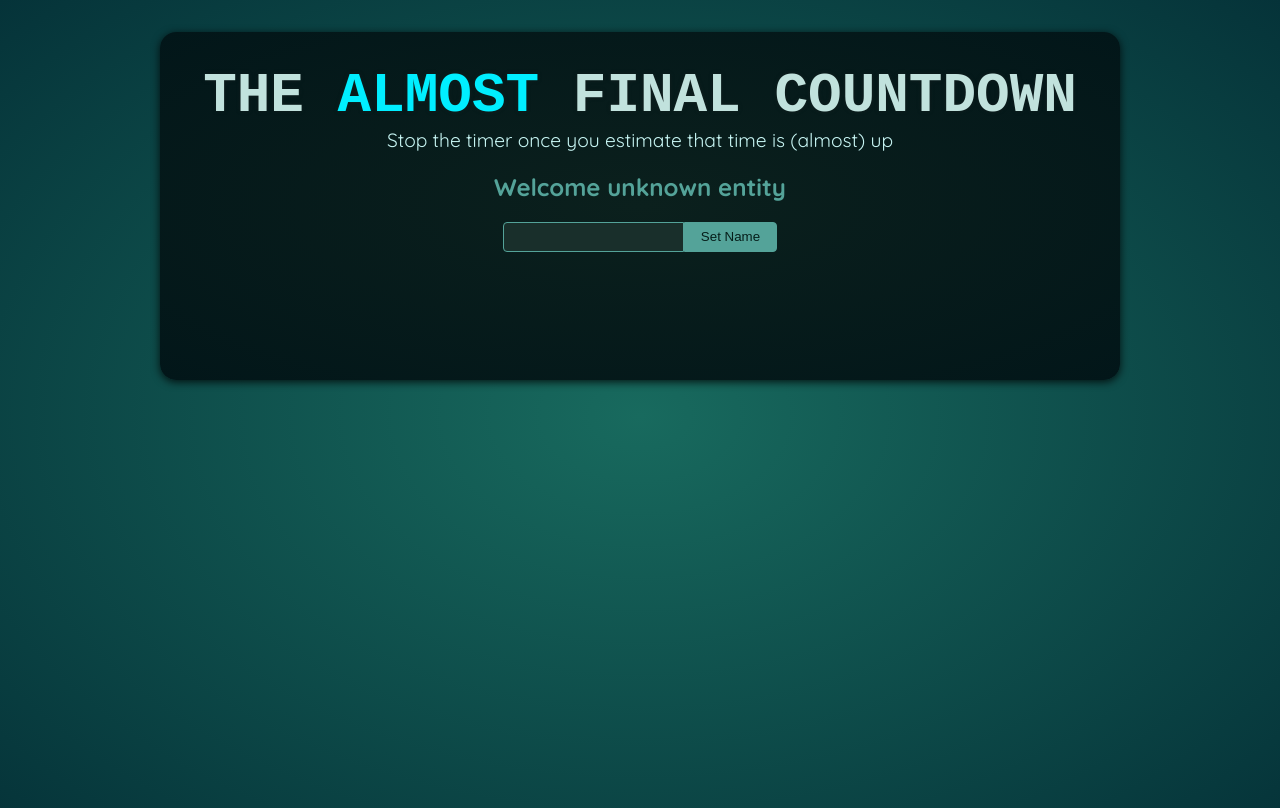
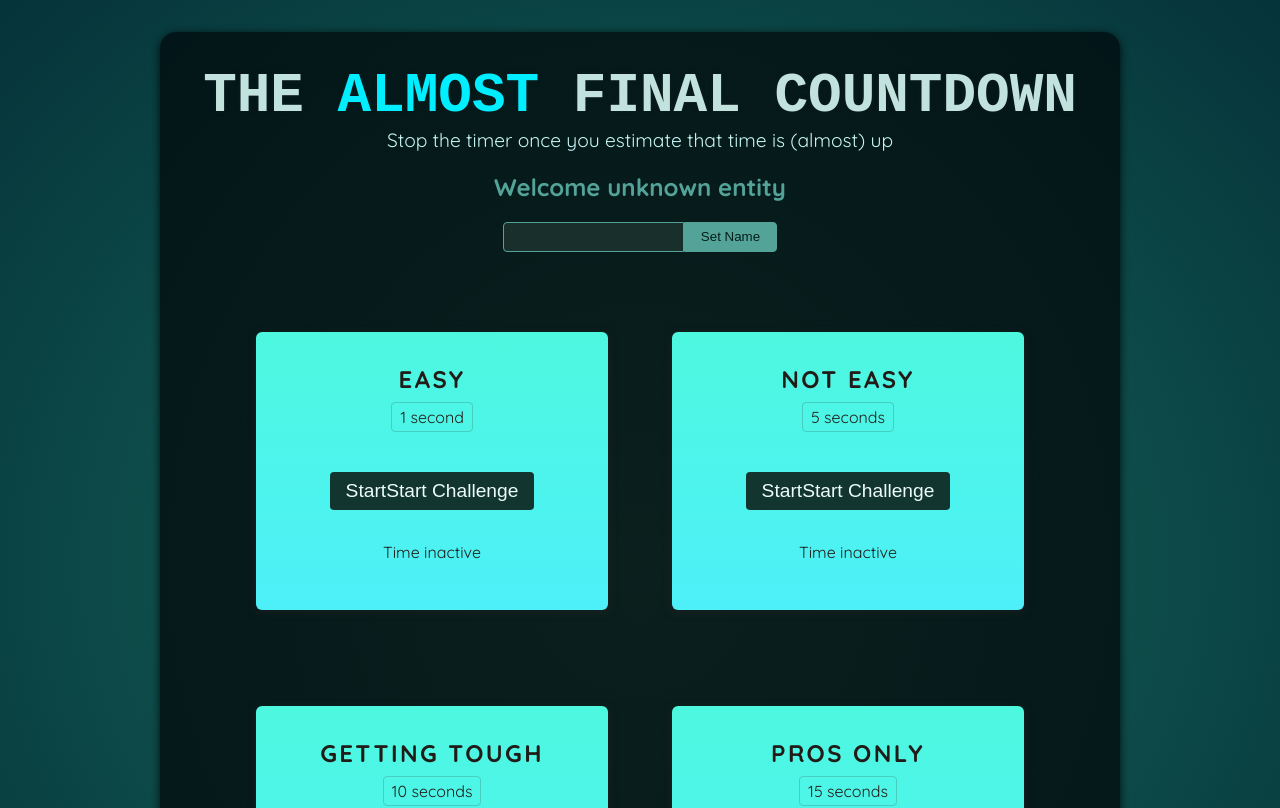
Before and after one commit to Bsuncar/Timing-Game-Refs-Portals-Practice, a React (Vite) app: page / in a window 1280 px wide. Shown: the top 808 px of the page. Built offline with nearby package versions, Linux system fonts and the light colour scheme; a web font is replaced by a local one.

Commit message:
added the TimerChallenge component which is the main attraction of the game

```diff
--- a/src/App.jsx
+++ b/src/App.jsx
@@ -1,10 +1,16 @@
-import Player from './components/Player.jsx';
+import Player from "./components/Player.jsx";
+import TimerChallenge from "./components/TimerChallenge.jsx";
 
 function App() {
   return (
     <>
       <Player />
-      <div id="challenges"></div>
+      <div id="challenges">
+        <TimerChallenge title="Easy" targetTime={1} />
+        <TimerChallenge title="Not easy" targetTime={5} />
+        <TimerChallenge title="Getting tough" targetTime={10} />
+        <TimerChallenge title="pros only" targetTime={15} />
+      </div>
     </>
   );
 }
--- /dev/null
+++ b/src/components/TimerChallenge.jsx
@@ -0,0 +1,40 @@
+import { useState, useRef } from "react";
+
+// let timer;
+
+export default function TimerChallenge({ title, targetTime }) {
+  const timer = useRef();
+
+  const [timerStarted, setTimerStarted] = useState(false);
+  const [timerExpired, setTimerExpired] = useState(false);
+
+  function handleStart() {
+    timer.current = setTimeout(() => {
+      setTimerExpired(true);
+    }, targetTime * 1000);
+
+    setTimerStarted(true);
+  }
+
+  function handleStop() {
+    clearTimeout(timer.current);
+  }
+
+  return (
+    <section className="challenge">
+      <h2>{title}</h2>
+      {timerExpired && <p>You lost!</p>}
+      <p className="challenge-time">
+        {targetTime} second{targetTime > 1 ? "s" : ""}
+      </p>
+      <p>
+        <button onClick={timerStarted ? handleStop : handleStart}>
+          {timerStarted ? "Stop" : "Start"}Start Challenge
+        </button>
+      </p>
+      <p className={timerStarted ? "active" : undefined}>
+        {timerStarted ? "Time is running..." : "Time inactive"}
+      </p>
+    </section>
+  );
+}
```
